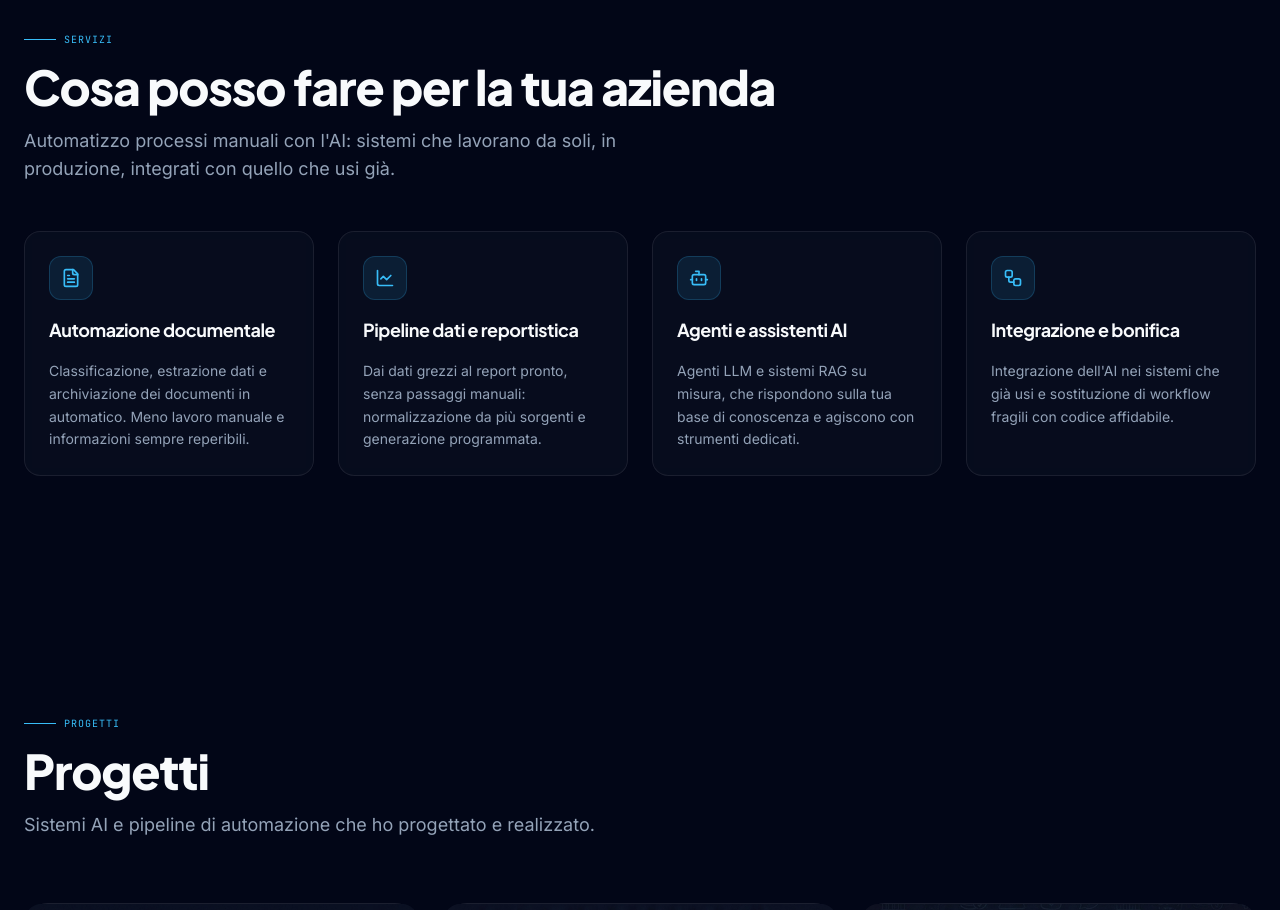
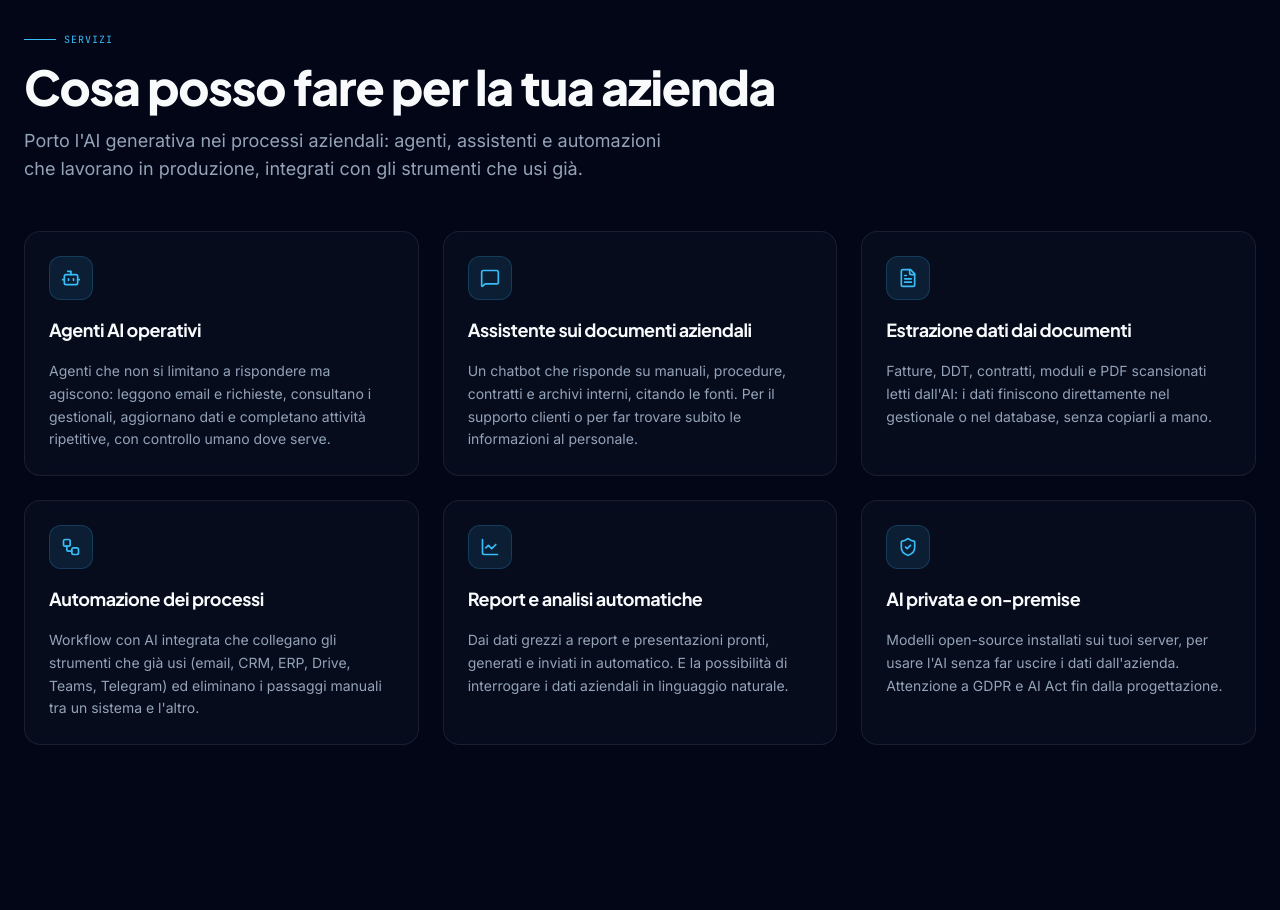
Before and after one commit to DesireeReale/portfolio, a React (Vite) app: page / in a window 1280 px wide. Shown: the part 960-1870 px from the top of the page. Built offline with nearby package versions, Linux system fonts and the light colour scheme.

Commit message:
Servizi aggiornati: agenti AI, assistente sui documenti, estrazione dati, automazione, report, AI privata

```diff
--- a/src/components/ServicesSection.tsx
+++ b/src/components/ServicesSection.tsx
@@ -1,7 +1,7 @@
-import { FileText, LineChart, Bot, Workflow, LucideIcon } from 'lucide-react';
+import { FileText, LineChart, Bot, Workflow, MessageSquare, ShieldCheck, LucideIcon } from 'lucide-react';
 import { SERVICES } from '../constants';
 
-const ICONS: Record<string, LucideIcon> = { FileText, LineChart, Bot, Workflow };
+const ICONS: Record<string, LucideIcon> = { FileText, LineChart, Bot, Workflow, MessageSquare, ShieldCheck };
 
 export default function ServicesSection({ isDark }: { isDark: boolean }) {
   const primary = isDark ? '#38bdf8' : '#f59e0b';
@@ -21,11 +21,11 @@ export default function ServicesSection({ isDark }: { isDark: boolean }) {
           Cosa posso fare per la tua azienda
         </h2>
         <p className="text-lg max-w-2xl" style={{ color: textMuted }}>
-          Automatizzo processi manuali con l'AI: sistemi che lavorano da soli, in produzione, integrati con quello che usi già.
+          Porto l'AI generativa nei processi aziendali: agenti, assistenti e automazioni che lavorano in produzione, integrati con gli strumenti che usi già.
         </p>
       </div>
 
-      <div className="grid grid-cols-1 md:grid-cols-2 lg:grid-cols-4 gap-6">
+      <div className="grid grid-cols-1 md:grid-cols-2 lg:grid-cols-3 gap-6">
         {SERVICES.map((s) => {
           const Icon = ICONS[s.icon] ?? FileText;
           return (
--- a/src/constants.ts
+++ b/src/constants.ts
@@ -180,24 +180,34 @@ export const PERSONAL_PROJECTS: Project[] = [
 
 export const SERVICES: Service[] = [
   {
+    icon: 'Bot',
+    title: 'Agenti AI operativi',
+    description: 'Agenti che non si limitano a rispondere ma agiscono: leggono email e richieste, consultano i gestionali, aggiornano dati e completano attività ripetitive, con controllo umano dove serve.'
+  },
+  {
+    icon: 'MessageSquare',
+    title: 'Assistente sui documenti aziendali',
+    description: 'Un chatbot che risponde su manuali, procedure, contratti e archivi interni, citando le fonti. Per il supporto clienti o per far trovare subito le informazioni al personale.'
+  },
+  {
     icon: 'FileText',
-    title: 'Automazione documentale',
-    description: 'Classificazione, estrazione dati e archiviazione dei documenti in automatico. Meno lavoro manuale e informazioni sempre reperibili.'
+    title: 'Estrazione dati dai documenti',
+    description: 'Fatture, DDT, contratti, moduli e PDF scansionati letti dall\'AI: i dati finiscono direttamente nel gestionale o nel database, senza copiarli a mano.'
+  },
+  {
+    icon: 'Workflow',
+    title: 'Automazione dei processi',
+    description: 'Workflow con AI integrata che collegano gli strumenti che già usi (email, CRM, ERP, Drive, Teams, Telegram) ed eliminano i passaggi manuali tra un sistema e l\'altro.'
   },
   {
     icon: 'LineChart',
-    title: 'Pipeline dati e reportistica',
-    description: 'Dai dati grezzi al report pronto, senza passaggi manuali: normalizzazione da più sorgenti e generazione programmata.'
+    title: 'Report e analisi automatiche',
+    description: 'Dai dati grezzi a report e presentazioni pronti, generati e inviati in automatico. E la possibilità di interrogare i dati aziendali in linguaggio naturale.'
   },
   {
-    icon: 'Bot',
-    title: 'Agenti e assistenti AI',
-    description: 'Agenti LLM e sistemi RAG su misura, che rispondono sulla tua base di conoscenza e agiscono con strumenti dedicati.'
-  },
-  {
-    icon: 'Workflow',
-    title: 'Integrazione e bonifica',
-    description: 'Integrazione dell\'AI nei sistemi che già usi e sostituzione di workflow fragili con codice affidabile.'
+    icon: 'ShieldCheck',
+    title: 'AI privata e on-premise',
+    description: 'Modelli open-source installati sui tuoi server, per usare l\'AI senza far uscire i dati dall\'azienda. Attenzione a GDPR e AI Act fin dalla progettazione.'
   }
 ];
 
```
